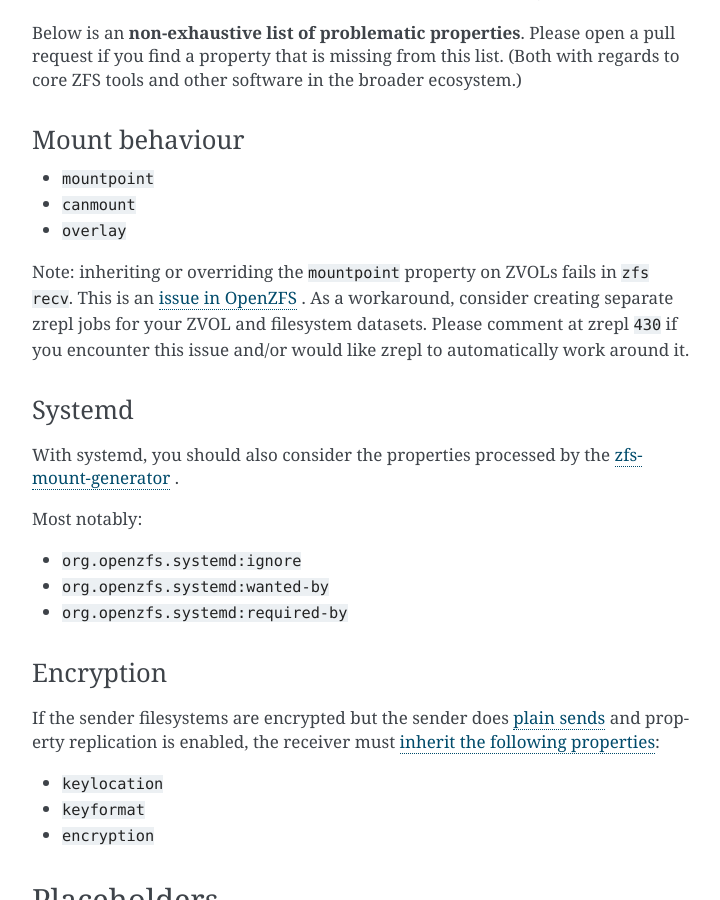
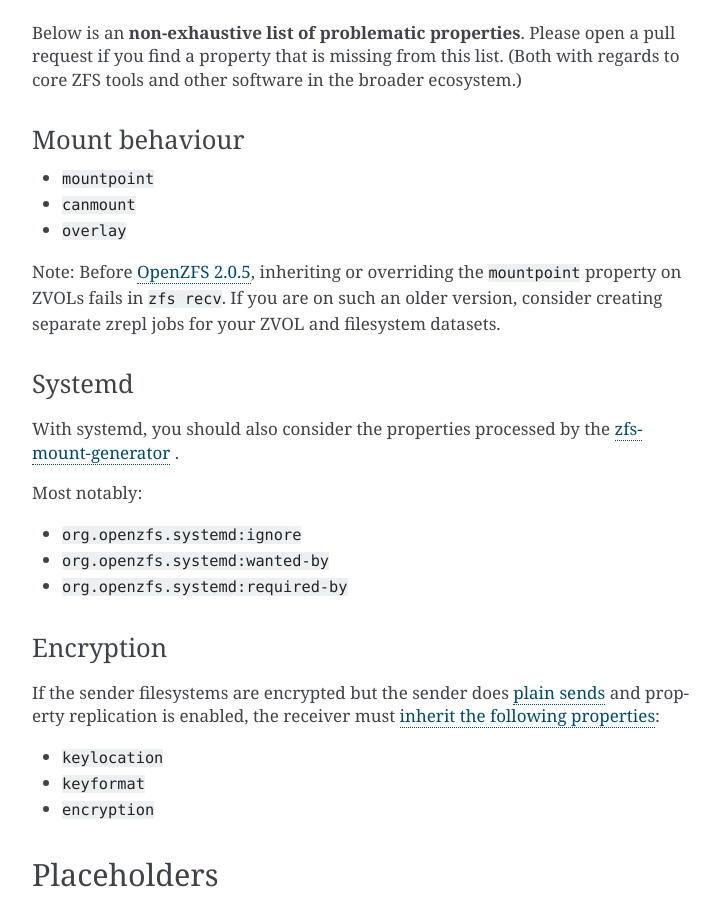
Before and after one commit to zrepl/zrepl, a Sphinx documentation site: the page built from docs/configuration/sendrecvoptions.rst, in a window 1280 px wide and 900 px high, scrolled down 3906 px. Shown: the whole window, without its empty margins (388-1108 px from the left). Built offline with Sphinx 7.4.7, drawn with Linux system fonts in a browser that asks for light colours; pages that are not in the unit, such as notebooks, are missing from menus; the version number could not be read and is left out; cross-references to code outside the pages are shown as plain code.

Commit message:
docs: update comment on overriding mountpoint properties during zfs recv of ZVOLs
fixes https://github.com/zrepl/zrepl/issues/430

```diff
--- a/docs/configuration/sendrecvoptions.rst
+++ b/docs/configuration/sendrecvoptions.rst
@@ -197,11 +197,8 @@
 * ``canmount``
 * ``overlay``
 
-Note: inheriting or overriding the ``mountpoint`` property on ZVOLs fails in ``zfs recv``.
-This is an `issue in OpenZFS <https://github.com/openzfs/zfs/issues/11416>`_ .
-As a workaround, consider creating separate zrepl jobs for your ZVOL and filesystem datasets.
-Please comment at zrepl :issue:`430` if you encounter this issue and/or would like zrepl to automatically work around it.
-
+Note: Before `OpenZFS 2.0.5 <https://github.com/openzfs/zfs/issues/11416>`_, inheriting or overriding the ``mountpoint`` property on ZVOLs fails in ``zfs recv``.
+If you are on such an older version, consider creating separate zrepl jobs for your ZVOL and filesystem datasets.
 
 Systemd
 -------
```
